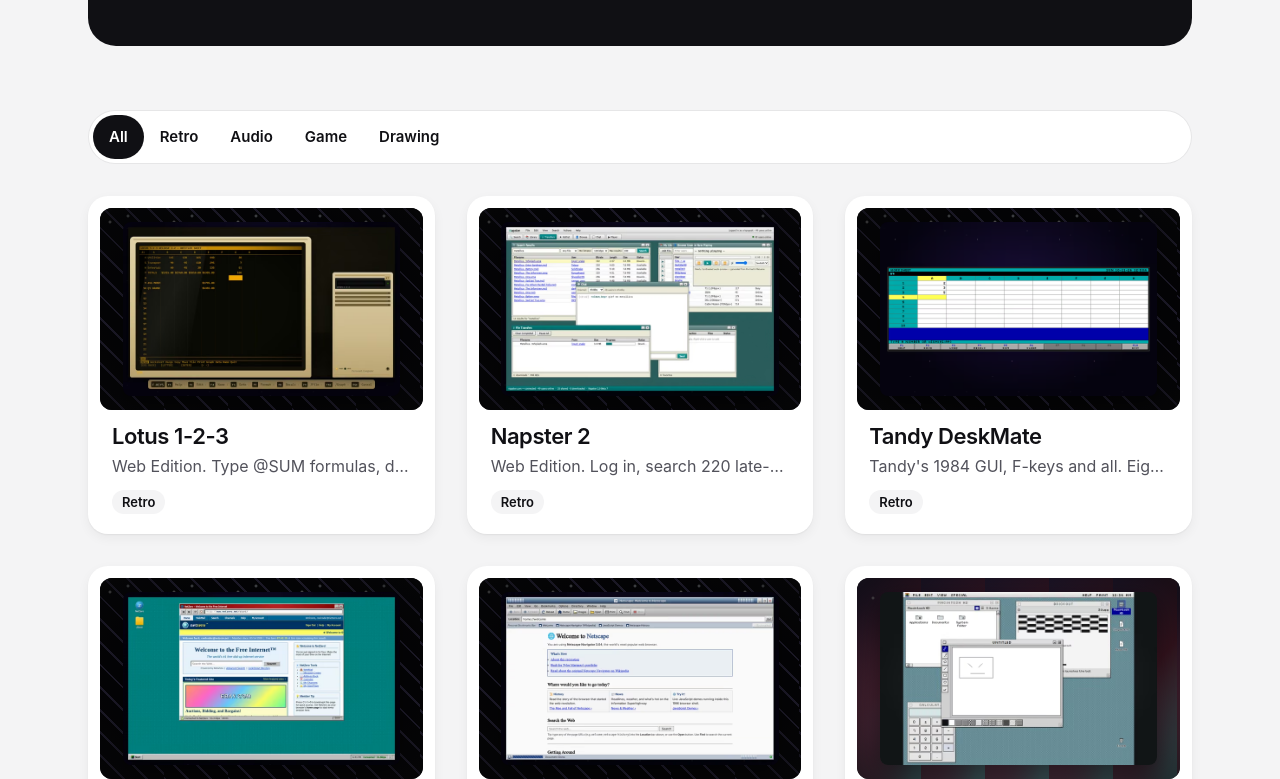
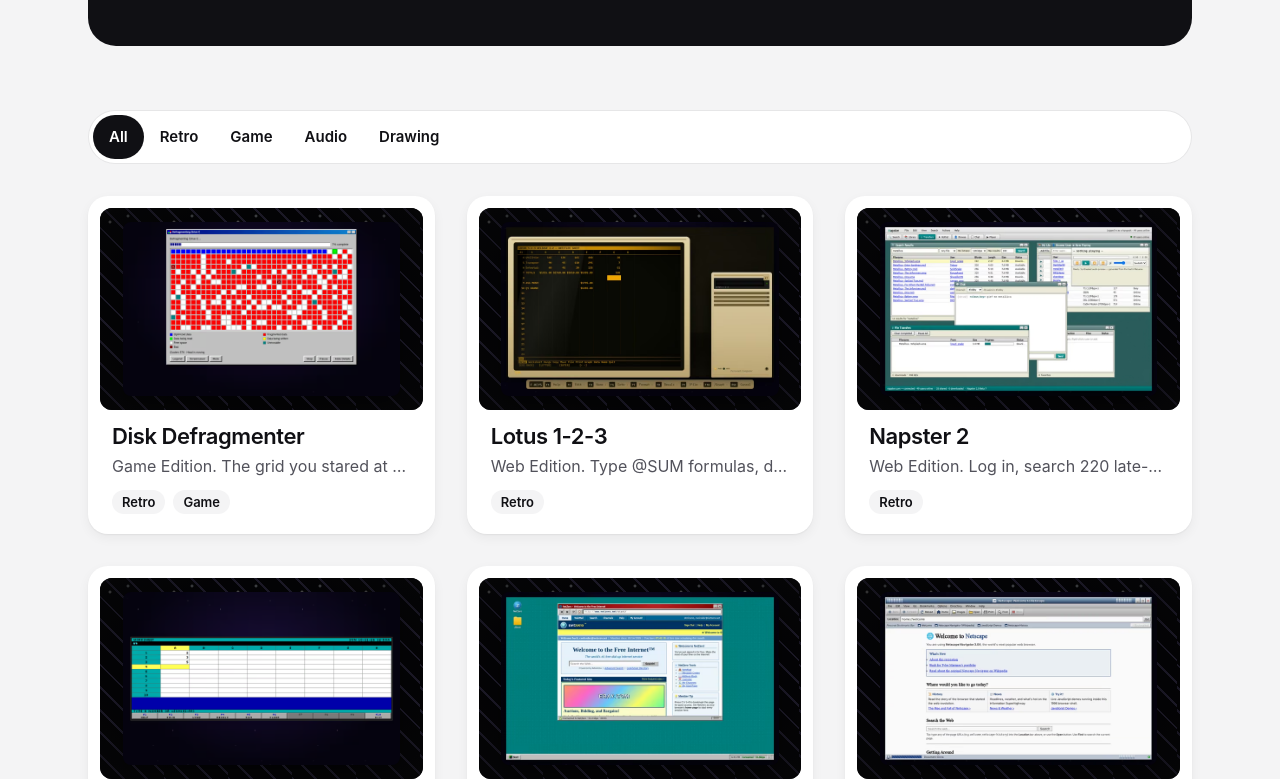
Before and after one commit to dzinesco/crispy, a React (Vite) app: page /portfolio in a window 1280 px wide. Shown: the part 901-1680 px from the top of the page. Built offline with nearby package versions, Linux system fonts and the light colour scheme; no server answers.

Commit message:
Defrag: test script on top of main; first in gallery, shippedAt 2026-10-10 (Goatshop stays featured)

```diff
--- a/package.json
+++ b/package.json
@@ -13,6 +13,7 @@
     "test:macos8": "node tests/macos8.spec.mjs",
     "test:deskmate": "node tests/deskmate.spec.mjs",
     "test:goatshop": "node tests/goatshop.spec.mjs",
+    "test:defrag": "node tests/defrag.spec.mjs",
     "preview": "vite preview",
     "install:all": "npm install && npm --prefix server install"
   },
--- a/src/data/portfolio.js
+++ b/src/data/portfolio.js
@@ -10,6 +10,17 @@
 // status      'soon' is a teaser only. Not counted as live, no demo, off the homepage.
 // bg          frame around the shot and the demo margin. See BACKDROPS.
 export const projects = [
+  {
+    slug: 'defrag',
+    title: 'Disk Defragmenter — Game Edition',
+    description: 'The grid you stared at for hours, now a game. Pack every file toward the front, dodge bad sectors, and survive the classic restart at 10%.',
+    tags: ['Retro', 'Browser', 'Game'],
+    image: '/images/portfolio/defrag.png',
+    imageAlt: 'Defragmenting Drive C mid-pass, with blue optimized blocks, red fragments, a green read head, and the color legend on a starfield',
+    demoHref: '/demo/defrag/',
+    shippedAt: '2026-10-10',
+    bg: 'starfield',
+  },
   {
     slug: 'lotus',
     title: 'Lotus 1-2-3 — Web Edition',
```
